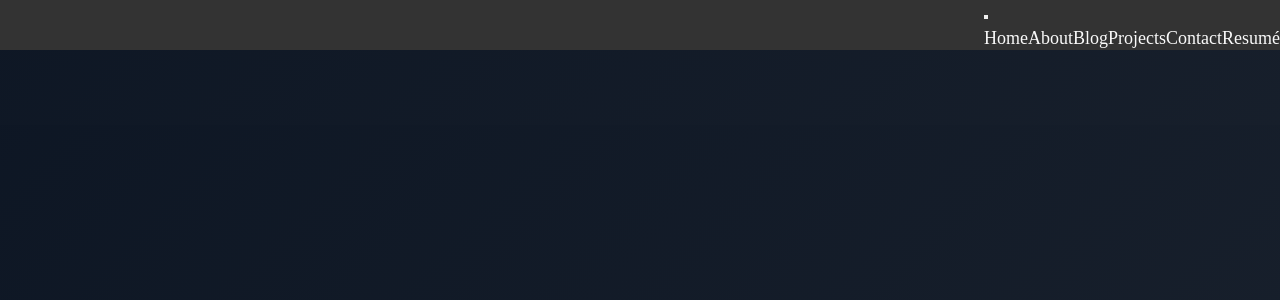
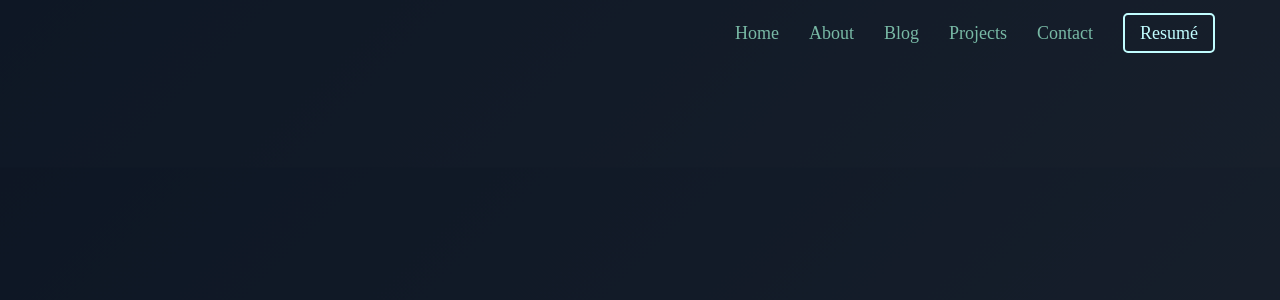
Before and after one commit to androso/portfolio-v2, a Next.js app: page / in a window 1280 px wide. Shown: the top 300 px of the page. Built offline with nearby package versions, Linux system fonts and the light colour scheme.

Commit message:
adding animations for the burger menu

```diff
--- a/components/Navbar.js
+++ b/components/Navbar.js
@@ -1,6 +1,17 @@
 import { StyledNavbar } from "../styles";
 import Link from "next/link";
 import { useState } from "react";
+
+
+const links = [
+    {title: "Home", href: "#Home"},
+    {title: "About", href: "#About"},
+    {title: "Blog", href: "#Blog"},
+    {title: "Projects", href: "#Projects"},
+    {title: "Contact", href: "#Contact"},
+    {title: "Resumé", href: "/Resume-Anibal-Andrade.pdf", target: "_blank"},
+
+]
 
 export default function Navbar () {
     const [navIsOpen, setNavIsOpen] = useState(null);
@@ -44,35 +55,27 @@ export default function Navbar () {
             */}
 
             <div className="container">
+
+                <div className="nav">
+                    {links.map(link => {
+                        return (
+                            <Link href={link.href}>
+                                <a className="nav-item" alt={link.title} target={link.target ? link.target : ""}>{link.title}</a>
+                            </Link>
+                        )
+                    })}
+
+                </div>
+
                 <button
-                  className={`toggle-container ${navIsOpen ? "show" : ""}`}
+                  className={`toggle-container ${navIsOpen ? "open" : ""}`}
                   onClick={toggleNavbar}
                   >
-                  {/*If menu is open, it will be the "X" icon, otherwise just a clickable area behind the hamburger menu icon*/}
-                    <span className="button button-toggle"></span>
+                    <span className=" button-toggle">-</span>
+                    <span className=" button-toggle">-</span>
+                    <span className=" button-toggle">-</span>
+                    <span className=" button-toggle">-</span>
                 </button>
-
-                <nav className="nav">
-                    <Link href="/#Home">
-                        <a className="nav-item">Home</a>
-                    </Link>
-                    <Link href="/#About">
-                        <a className="nav-item" >About</a>
-                    </Link>
-                    <Link href="/Blog">
-                        <a className="nav-item" >Blog</a>
-                    </Link>
-                    <Link href="/#Projects">
-                        <a className="nav-item">Projects</a>
-                    </Link>
-                    <Link href="/#Contact">
-                        <a className="nav-item">Contact</a>
-                    </Link>
-                    <Link href="/Resume-Anibal-Andrade.pdf">
-                        <a className="nav-item" target="_blank" alt="Resumé" >Resumé</a>
-                    </Link>
-
-                </nav>
             </div>
 
         </StyledNavbar>
--- a/styles/StyledNavbar.js
+++ b/styles/StyledNavbar.js
@@ -2,10 +2,96 @@ import styled from 'styled-components';
 
 const StyledNavbar = styled.nav`
   display: flex;
-  height: 50px;
+  padding: 20px 0;
   justify-content: flex-end;
   align-items: center;
-  background: #333;
+
+
+  .container {
+    display: flex;
+  }
+  button.toggle-container {
+    display: none;
+  }
+  .nav-item {
+    margin: 15px;
+    color: var(--outstanding-shadow-text);
+    transition: all .3s ease;
+  }
+  .nav-item:hover {
+    color: var(--outstanding-text);
+    text-decoration: underline;
+  }
+  .nav-item[alt="Resumé"] {
+    border: 2px solid var(--outstanding-text);
+    padding: 8px 15px;
+    border-radius: 5px;
+    color: var(--outstanding-text)
+  }
+  .nav {
+    margin-right: 50px;
+  }
+  /* MOBILE STYLES */
+
+  @media (max-width: 650px) {
+    .container {
+      margin-right: 20px;
+    }
+    button.toggle-container {
+      display: flex;
+      width: 40px;
+      height: 35px;
+      position: relative;
+      transform: rotate(0deg);
+      transition: all .5s ease-in-out;
+      cursor: pointer;
+      background: none;
+      /* border: 1px solid red; */
+      border: none;
+    }
+    button.toggle-container span {
+      display: block;
+      position: absolute;
+      height: 4px;
+      width: 100%;
+      background: var(--outstanding-text);
+      border-radius: 9px;
+      opacity: 1;
+      left: 0;
+      transform: rotate(0deg);
+      transition: all .25s ease-in-out;
+    }
+
+    button.toggle-container span:nth-child(1) {
+      top: 0px;
+    }
+
+    button.toggle-container span:nth-child(2),
+    button.toggle-container span:nth-child(3) {
+      top: 14px;
+    }
+    button.toggle-container span:nth-child(4) {
+      bottom: 0;
+    }
+    button.toggle-container.open span:nth-child(1),
+    button.toggle-container.open span:nth-child(4) {
+      top: 18px;
+      width: 0%;
+      left: 50%;
+    }
+    button.toggle-container.open span:nth-child(2) {
+      transform: rotate(45deg);
+    }
+    button.toggle-container.open span:nth-child(3) {
+      transform: rotate(-45deg);
+    }
+    button.toggle-container.open span:nth-child(4) {
+
+    }
+    .nav {
+      display: none;
+    }
+  }
 
 `;
 
```
